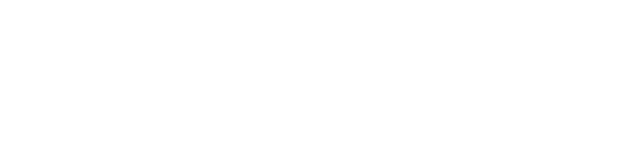
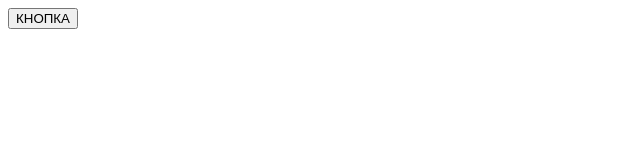
Before and after one commit to evKoval/git-lesson, a plain HTML site: page index.html in a window 1280 px wide. Shown: the whole page, without its empty margins (0-640 px from the left). Drawn offline with Linux system fonts and the light colour scheme.

Commit message:
button added

```diff
--- a/index.html
+++ b/index.html
@@ -5,6 +5,6 @@
 	<title>GIT</title>
 </head>
 <body>
-
+	<button id="btn">КНОПКА</button>
 </body>
 </html>
```
